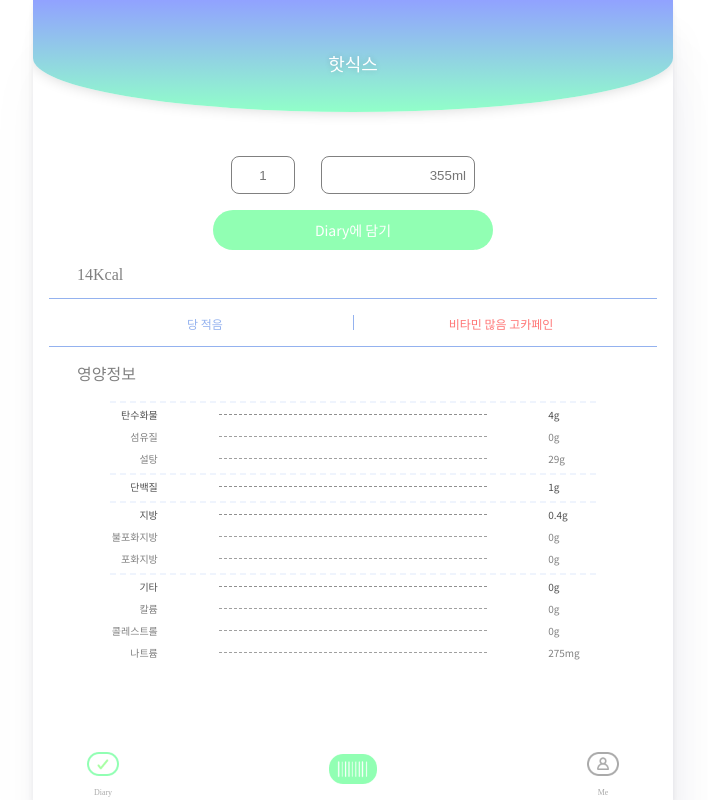
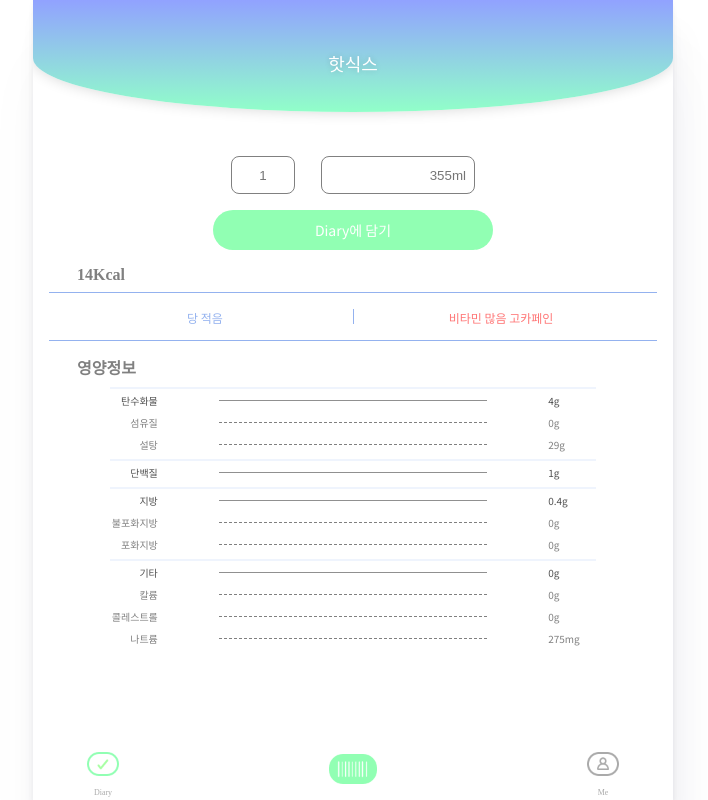
Before and after one commit to LeeJaeWonLJW/4th-Industry-Revolution-hw-sw-hackathon, a Vue app: page /tab/mealdetail in a window 1280 px wide. Shown: the whole page, without its empty margins (287-995 px from the left). Built offline with nearby package versions, Linux system fonts and the light colour scheme; a web font is replaced by a local one.

Commit message:
02:05:40

```diff
--- a/src/components/MealDetail.vue
+++ b/src/components/MealDetail.vue
@@ -86,8 +86,9 @@
 .contents .title {
   font-family: SofiaPro;
   font-size: 16px;
+  font-weight: bold;
   text-align: left;
-  margin: 14px 0 14px 28px;
+  margin: 14px 0 6px 28px;
   color: #808080;
 }
 
@@ -152,7 +153,7 @@ ul.nut li:after {
   left: 0;
   right: 0;
 
-  border-top: 1px dashed #a0a0a0;
+  border-top: 1px dashed #808080;
   content: '';
 }
 
@@ -160,12 +161,12 @@ ul.nut li.bold {
   color: #505050
 }
 ul.nut li.bold:after {
-  border-top: 1px dashed #909090;
+  border-top: 1px solid #909090;
 }
 
 ul.nut li.bold {
   padding-top: 4px;
-  border-top: 2px dashed #eff4fd;
+  border-top: 2px solid #eff4fd;
 
 }
 
```
